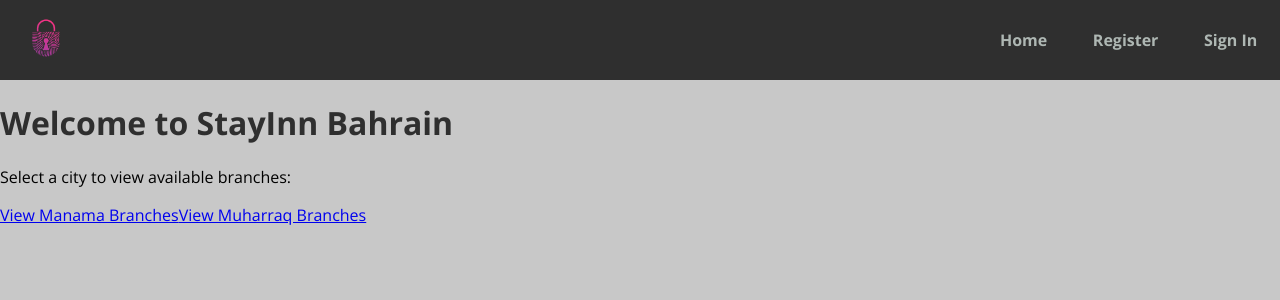
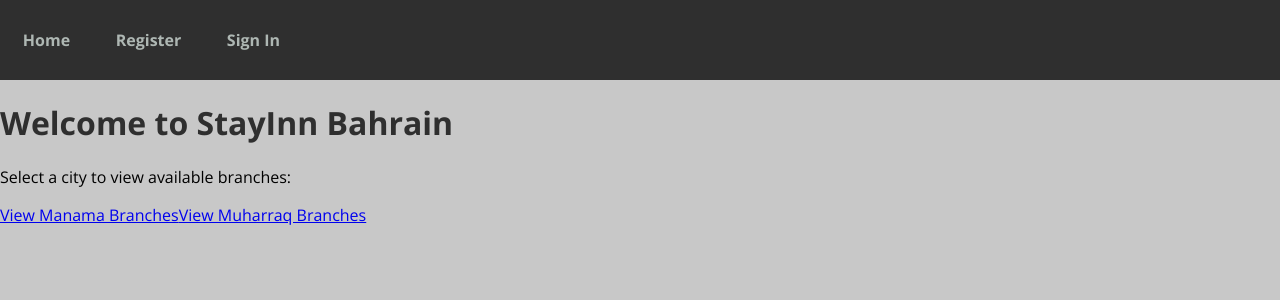
Before and after one commit to SAljar99/StayInnBahrain, a React (Vite) app in the folder client/: page / in a window 1280 px wide. Shown: the top 300 px of the page. Built offline with nearby package versions, Linux system fonts and the light colour scheme.

Commit message:
Nav modified

```diff
--- a/client/src/components/Nav.jsx
+++ b/client/src/components/Nav.jsx
@@ -6,8 +6,7 @@ const Nav = ({ user, handleLogOut }) => {
   if (user) {
     userOptions = (
       <nav>
-        <h3>Welcome {user.name}!</h3>
-        <Link to="/feed">Feed</Link>
+        <h3>Welcome {user.fullName}!</h3>
         <Link onClick={handleLogOut} to="/">
           Sign Out
         </Link>
@@ -25,9 +24,7 @@ const Nav = ({ user, handleLogOut }) => {
 
   return (
     <header>
-      <Link to="/">
-        <img className="logo" src="/images/logo.png" alt="logo" />
-      </Link>
+
       {user ? userOptions : publicOptions}
     </header>
   )
```
